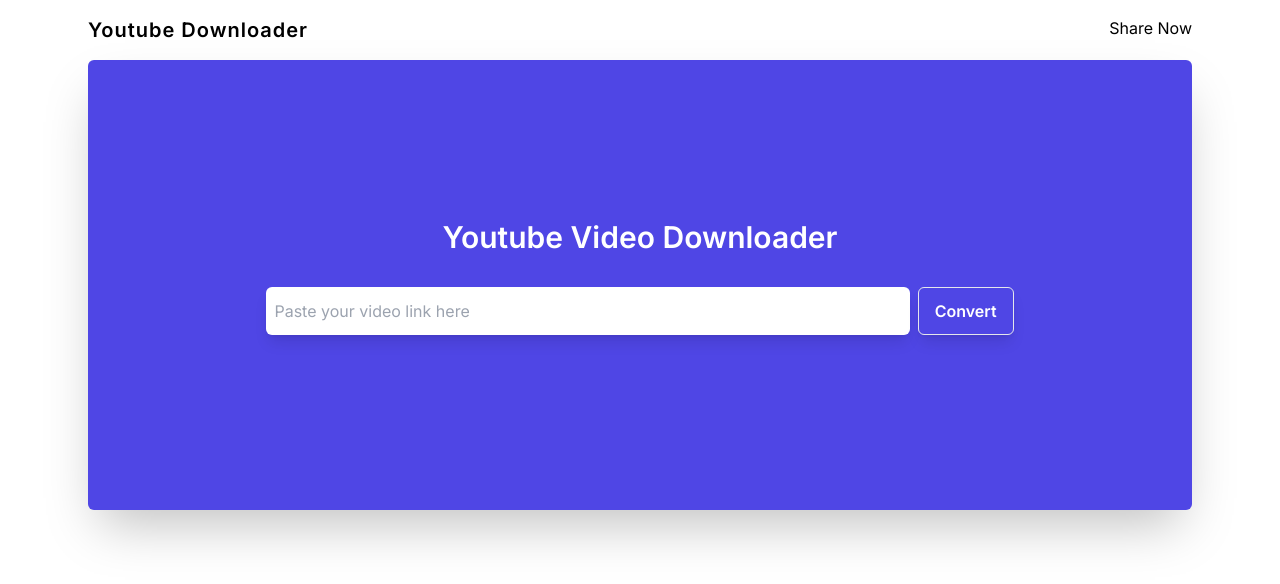
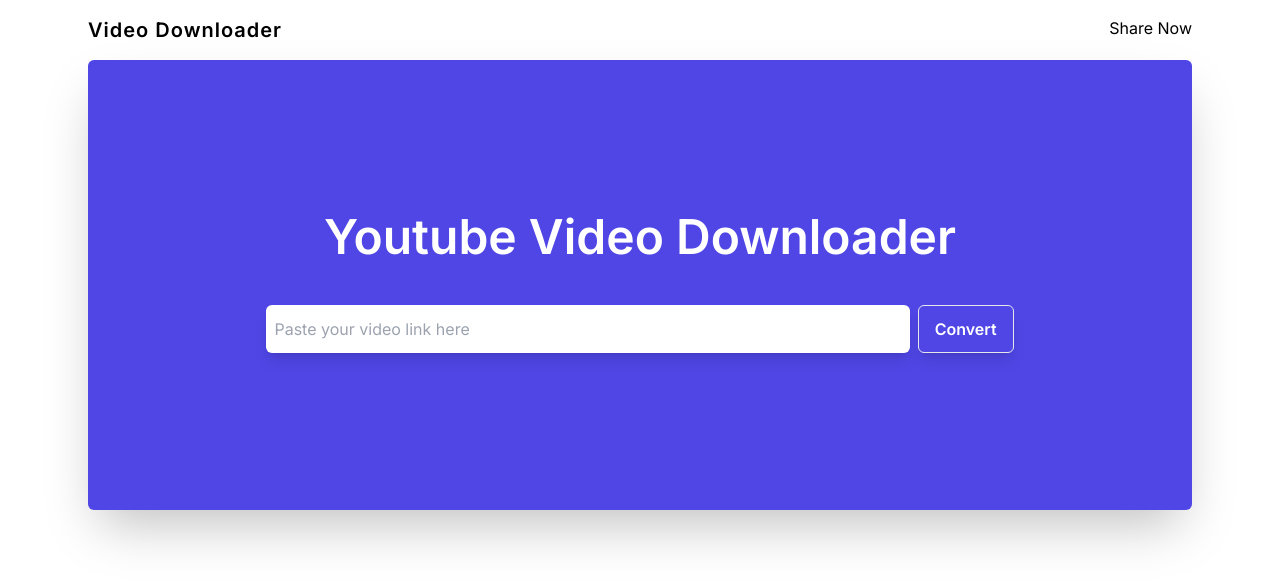
Before and after one commit to tahaamin2013/YouTube-Video-Downloader, a Next.js app: page / in a window 1280 px wide. Shown: the top 584 px of the page. Built offline with nearby package versions, Linux system fonts and the light colour scheme.

Commit message:
fsdsdsdsdsdsdsdsdsdsdsdsdsdsdsdsd

```diff
--- a/src/app/page.tsx
+++ b/src/app/page.tsx
@@ -33,7 +33,7 @@ export default function Home() {
       <header className="flex justify-between mx-auto max-w-6xl py-4">
         <div>
           <h3 className="text-xl font-semibold tracking-wider">
-            Youtube Downloader
+            Video Downloader
           </h3>
         </div>
         <div>
@@ -41,7 +41,7 @@ export default function Home() {
         </div>
       </header>
       <div className="flex bg-indigo-600 shadow-2xl rounded-md text-white flex-col items-center min-h-[450px] w-full justify-center">
-        <h1 className="font-semibold text-3xl text-center">
+        <h1 className="font-semibold text-[2.5rem] md:text-[3rem] text-center">
           Youtube Video Downloader
         </h1>
         <div className="mt-4 space-x-2 w-full p-4 flex justify-center">
```
